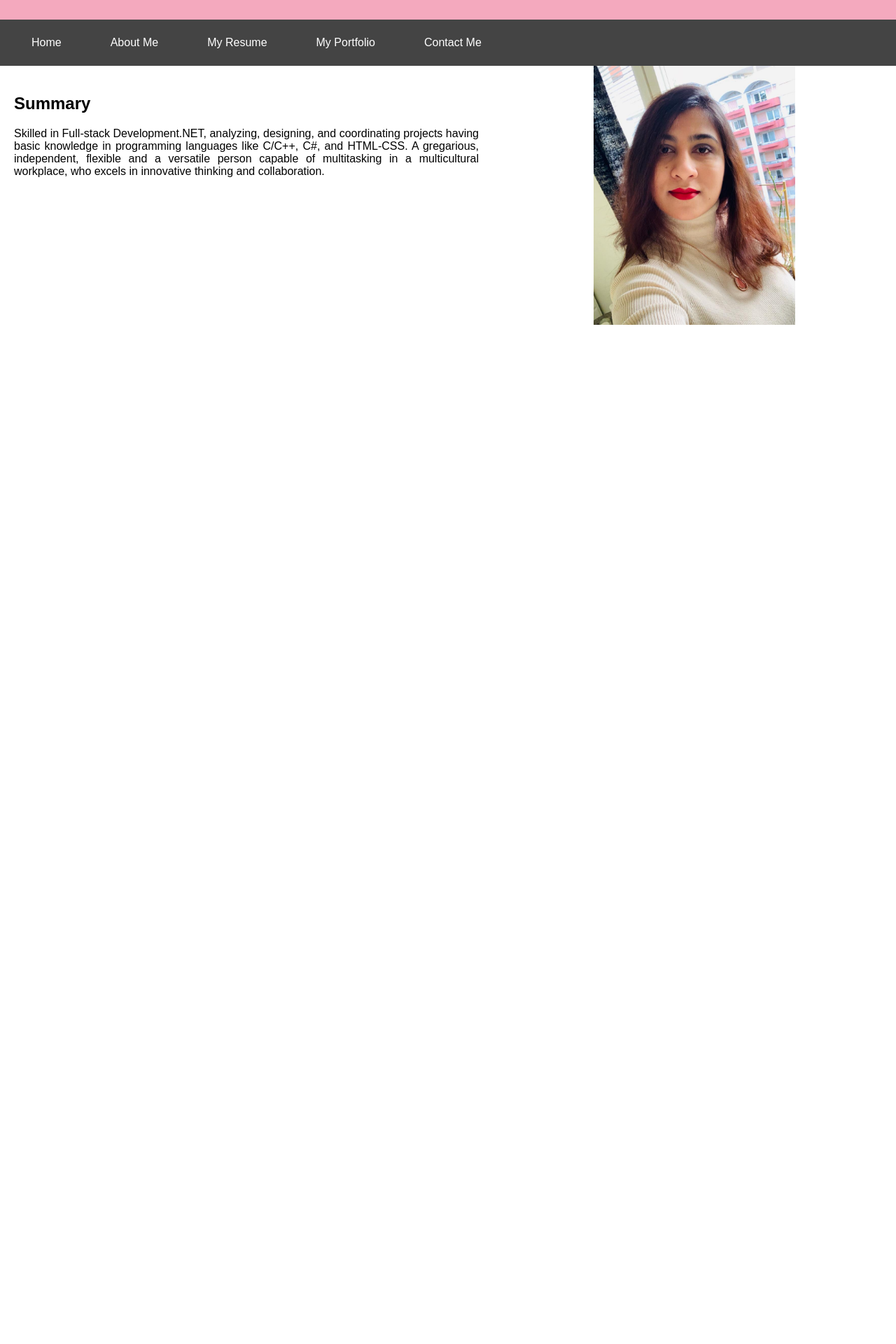
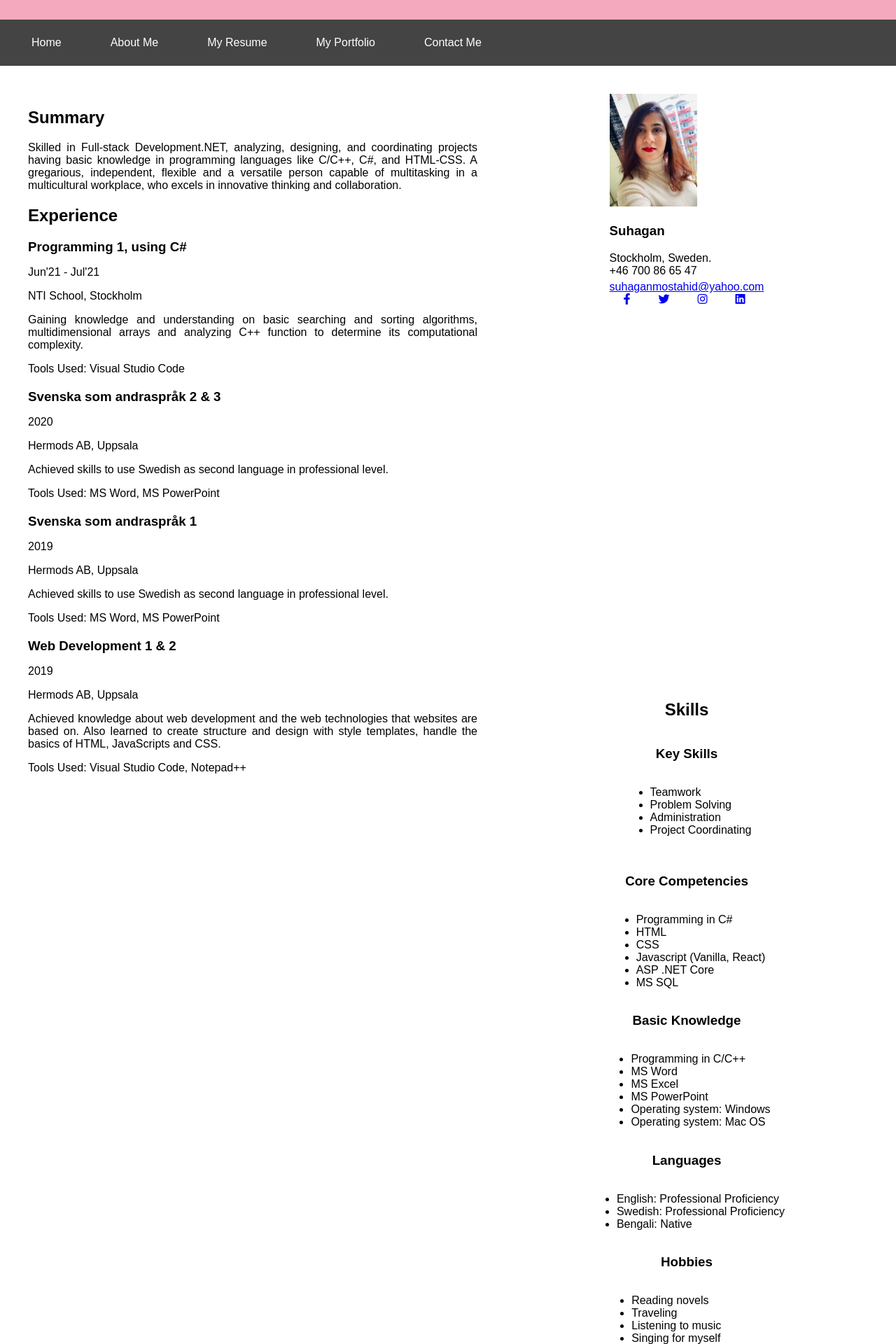
Before and after one commit to suhagan/dynamic-cv-suhagan, a React (Create React App) app: page /resume in a window 1280 px wide. Shown: the part 240-2160 px from the top of the page at 70% size. Before the commit the page ends 800 px from the top, so only its background shows below. Built offline with nearby package versions, Linux system fonts and the light colour scheme.

Commit message:
Building resume page and adjusting styling (.css) for the page.

```diff
--- a/src/pages/MyResume.css
+++ b/src/pages/MyResume.css
@@ -1,41 +1,71 @@
 .my-resume {
     display: flex;
     flex-wrap: wrap;
+    padding: 20px;
+    box-sizing: border-box;
   }
 
   .main-column {
-    flex: 55%;
+    flex: 1 1 55%;
     padding: 20px;
+    box-sizing: border-box;
   }
 
   .side-column {
-    flex: 45%;
-    display: flex;
-    justify-content: center;
-    align-items: center;
-  }
-
-.side-column img {
-    max-width: 50%;
-    height: auto;
-  }
-
-.resume-text {
-    flex: 1 1 55%;
-    padding: 20px;
-}
-
-.resume-details {
     flex: 1 1 45%;
     padding: 20px;
     display: flex;
+    box-sizing: border-box;
     flex-direction: column;
-    align-items: center;
+    /* align-items:baseline; */
   }
 
-.resume-details img {
+  .information {
+    text-align: justify;
+    margin-bottom: 20px;
+  }
+
+  .information img {
     max-width: 100%;
-    height: auto;
+    height: 20%;
+    width: fit-content;
+    margin-bottom: 10px;
+  }
+
+  .information h3 {
+    margin-top: 10px;
+  }
+
+  .information p,
+  .information a {
+    margin: 15px 15;
+    margin-bottom: 5px;
+  }
+
+  .share a {
+
+    margin-top: 10px;
+    margin: 0 20px;
+    margin-inline: 20;
+    text-decoration: none;
+  }
+
+  .experience-item,
+  .education-item {
+    margin-bottom: 20px;
+  }
+
+  .experience-item h3,
+  .education-item h3 {
+    margin: 5px 0;
+  }
+
+  .skills, .education, .languages, .hobbies {
+    width: 100%;
+  }
+
+  .skills h3, .education h3, .languages h3, .hobbies h3 {
+    text-align: left;
   }
 
   /* Add responsiveness for my resume page */
@@ -44,7 +74,7 @@
       flex-direction: column;
     }
 
-    .resume-text, .resume-details {
+    .main-column, .side-column {
       flex: 1 1 100%;
     }
   }
--- a/src/pages/MyResume.jsx
+++ b/src/pages/MyResume.jsx
@@ -1,6 +1,9 @@
 import React from 'react';
 import './MyResume.css';
 import resumeImage from '../assets/Suhagan.jpeg';
+import experienceData from '../data/experienceData.json';
+import skillData from '../data/skillData.json';
+import educationData from '../data/educationData.json';
 
 function MyResume() {
   return (
@@ -8,12 +11,79 @@ function MyResume() {
       <div className="main-column">
         <h2>Summary</h2>
         <p>
-        Skilled in Full-stack Development.NET, analyzing, designing, and coordinating projects having basic knowledge in programming languages like C/C++, C#, and HTML-CSS. A gregarious, independent, flexible and a versatile person capable of multitasking in a multicultural workplace, who excels in innovative thinking and collaboration.
+          Skilled in Full-stack Development.NET, analyzing, designing, and coordinating projects having basic knowledge in programming languages like C/C++, C#, and HTML-CSS. A gregarious, independent, flexible and a versatile person capable of multitasking in a multicultural workplace, who excels in innovative thinking and collaboration.
         </p>
 
+        <h2>Experience</h2>
+        {experienceData.Courses.map((course, index) => (
+          <div key={index} className="experience-item">
+            <h3>{course.CourseName}</h3>
+            <p>{course.Period}</p>
+            <p>{course.Institution}, {course.Location}</p>
+            <p>{course.Description}</p>
+            <p>Tools Used: {course.ToolsUsed.join(', ')}</p>
+          </div>
+        ))}
       </div>
       <div className="side-column">
-        <img src={resumeImage} alt="Resume image." />
+        <div className="information">
+          <img src={resumeImage} alt="Suhagan" />
+          <h3>Suhagan</h3>
+          <p>Stockholm, Sweden.<br />
+            +46 700 86 65 47 <br /></p>
+          <a href="mailto:suhaganmostahid@yahoo.com">suhaganmostahid@yahoo.com</a>
+          <br></br>
+          <div className="share">
+            <a href="#" className="fab fa-facebook-f"></a>
+            <a href="#" className="fab fa-twitter"></a>
+            <a href="#" className="fab fa-instagram"></a>
+            <a className="fab fa-linkedin" href="https://www.linkedin.com/in/suhagan-mostahid-914b62100/"></a>
+          </div>
+        </div>
+        <br></br>
+
+        <h2>Skills</h2>
+        <h3>Key Skills</h3>
+        <ul>
+          {skillData.KeySkills.map((skill, index) => (
+            <li key={index}>{skill}</li>
+          ))}
+        </ul>
+        <br></br>
+        <h3>Core Competencies</h3>
+        <ul>
+          {skillData.CoreCompetencies.map((competency, index) => (
+            <li key={index}>{competency}</li>
+          ))}
+        </ul>
+        <h3>Basic Knowledge</h3>
+        <ul>
+          {skillData.BasicKnowledges.map((knowledge, index) => (
+            <li key={index}>{knowledge}</li>
+          ))}
+        </ul>
+        <h3>Languages</h3>
+        <ul>
+          {Object.entries(skillData.Languages).map(([language, proficiency], index) => (
+            <li key={index}>{language}: {proficiency}</li>
+          ))}
+        </ul>
+        <h3>Hobbies</h3>
+        <ul>
+          {skillData.Hobbies.map((hobby, index) => (
+            <li key={index}>{hobby}</li>
+          ))}
+        </ul>
+
+        <h2>Education</h2>
+        {educationData.Education.map((education, index) => (
+          <div key={index} className="education-item">
+            <h3>{education.Course}</h3>
+            <p>{education.Period}</p>
+            <p>{education.Institution}, {education.Location}</p>
+            <p>Degree: {education.Degree}</p>
+          </div>
+        ))}
       </div>
     </div>
   );
```
Lines whose indentation alone changed are shown as unchanged.
